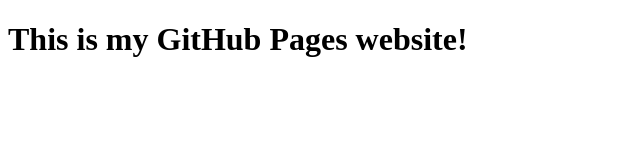
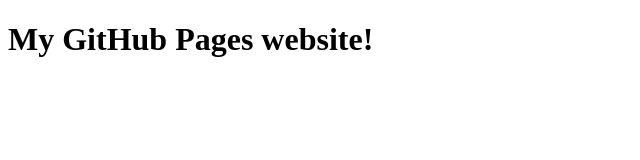
Before and after one commit to valenrm-cell/bpy.github.io, a plain HTML site: page index.html in a window 1280 px wide. Shown: the whole page, without its empty margins (0-640 px from the left). Drawn offline with Linux system fonts and the light colour scheme.

Commit message:
Second commit

```diff
--- a/index.html
+++ b/index.html
@@ -4,6 +4,6 @@
         <title>My Site!</title>
     </head>
     <body>
-        <h1>This is my GitHub Pages website!</h1>
+        <h1>My GitHub Pages website!</h1>
     </body>
 </html>
```
